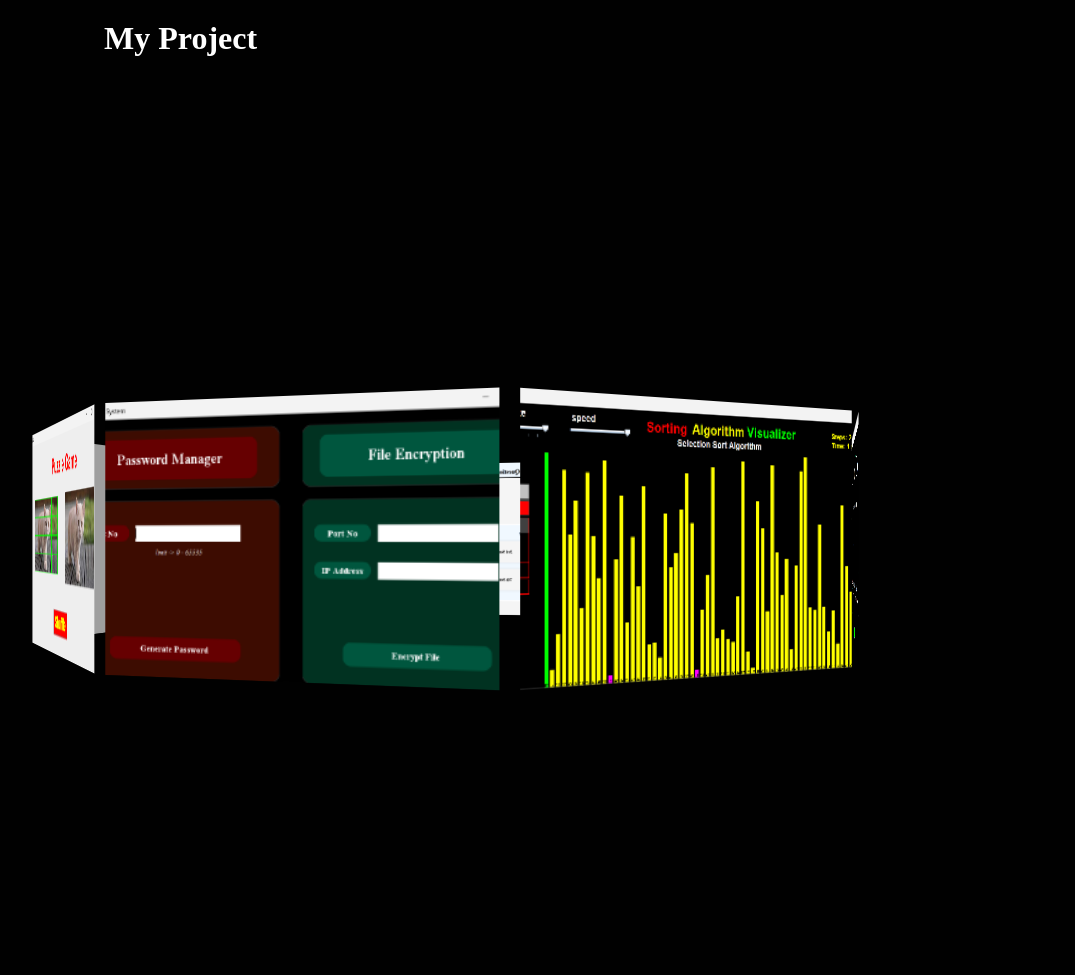
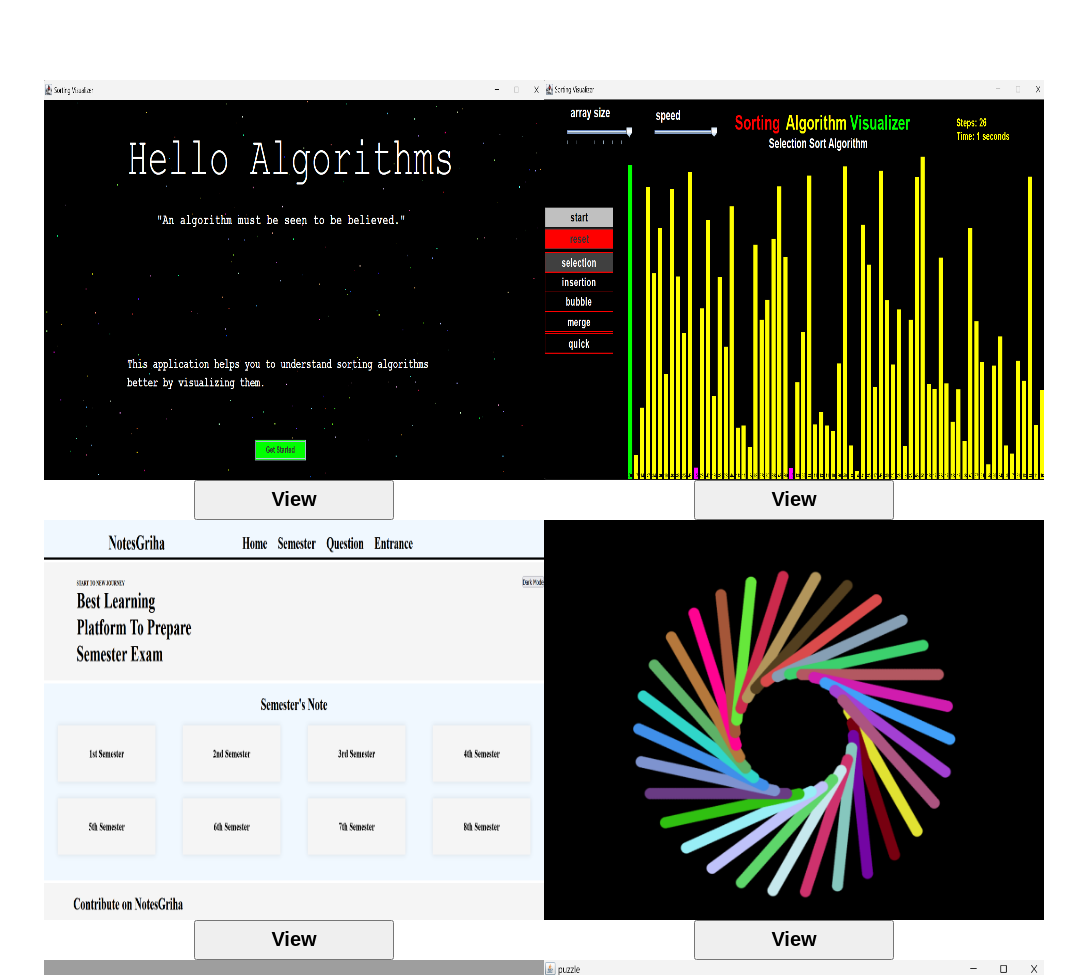
Before and after one commit to anilghale123/WebDevelopment, a website: page portfolio/project.html in a window 1280 px wide. Shown: the top 975 px of the page, without its empty margins (96-1171 px from the left). Before the commit the page ends 800 px from the top, so only its background shows below. Drawn offline with Linux system fonts and the light colour scheme; grey boxes are pictures that could not be loaded.

Commit message:
added project section

```diff
--- a/portfolio/gallery.css
+++ b/portfolio/gallery.css
@@ -1,42 +1,43 @@
-body{
-    margin:0;
-    height:100vh;
-    display:grid;
-    place-items:center;
-    background-color:#010101;
+
+
+h1{
+  text-align: center;
+  color: white;
 }
 
 .gallery{
-    position:relative;
-    width:300px;
-    height:200px;
-    transform-style:preserve-3d;
-    animation:rotate 65s linear infinite;
-    /* margin-bottom: 150px; */
+
+  display: flex;
+  flex-wrap: wrap;
+  flex-direction: row;
+  justify-content: center;
+  align-items: center;
 }
 
-  @keyframes rotate{
-    from{
-      transform:perspective(1200px) rotateY(0deg);
+.gallery img{
+    height: 400PX;
+    width:500px;
+    object-fit: fill;
+    /* padding: 20px;
+    padding-right: 50px; */
+    /* margin: 40px; */
 }
 
-    to{
-      transform:perspective(1200px) rotateY(360deg);
-    }
+.gallery img:hover{
+   height: 405px;
+   width: 505px;
 }
 
-  .gallery span{
-    position:absolute;
-    width:100%;
-    height:100%;
-    transform-origin:center;
-    transform-style:preserve-3d;
-    transform:rotateY(calc(var(--i) * 45deg)) translateZ(380px);
+.image-wrapper {
+  display: flex;
+  flex-direction: column;
+  align-items: center;
  }
 
-  .gallery span img{
-    position:absolute;
-    width:100%;
-    height:100%;
-    object-fit:cover;
+ .image-wrapper button {
+  /* margin-top: 10px; */
+  height: 40px;
+  width: 200px;
+  font-size: 20px;
+  font-weight: bold;
  }
--- a/portfolio/project.html
+++ b/portfolio/project.html
@@ -1,93 +1,49 @@
 <!DOCTYPE html>
 <html lang="en">
 <head>
-    <meta charset="UTF-8">
-    <meta name="viewport" content="width=device-width, initial-scale=1.0">
-    <!-- <link rel="stylesheet" href="gallery.css"> -->
-    <title>Document</title>
-    <style>
-        body{
-    margin:0;
-    height:100vh;
-    display:grid;
-    /* place-items:center; */
-    background-color:#010101;
-  }
-  h1{
-    margin-top: 20px;
-    margin-left: 200px;
-  }
-
-  .gallery{
-    position:relative;
-    width:300px;
-    height:200px;
-    transform-style:preserve-3d;
-    animation:rotate 65s linear infinite;
-    /* margin-bottom: 150px; */
-    /* margin: 150px; */
-    margin-top: 200px;
-    margin-left: 400px;
-  }
-
-  @keyframes rotate{
-    from{
-      transform:perspective(1200px) rotateY(0deg);
-    }
-
-    to{
-      transform:perspective(1200px) rotateY(360deg);
-    }
-  }
-
-  .gallery span{
-    position:absolute;
-    width:100%;
-    height:100%;
-    transform-origin:center;
-    transform-style:preserve-3d;
-    transform:rotateY(calc(var(--i) * 45deg)) translateZ(380px);
-  }
-
-  .gallery span img{
-    position:absolute;
-    width:100%;
-    height:100%;
-    object-fit:cover;
-  }
-    </style>
+  <meta charset="UTF-8">
+  <meta name="viewport" content="width=device-width, initial-scale=1.0">
+  <title>Document</title>
+  <link rel="stylesheet" href="gallery.css">
 </head>
 <body>
+   <h1>My Projects</h1>
+   <div class="gallery">
 
-   <span> <h1 style="color: white;">My Project</h1>
-   </span>
-    <div class="gallery">
+    <div class="image-wrapper">
+      <img src="image/abc.png" alt="">
+      <button>View</button>
+    </div>
 
-        <span style="--i:1">
-          <img src="image/abc.png" alt="" />
+    <div class="image-wrapper">
+      <img src="image/def.png" alt="">
+      <button>View</button>
+    </div>
 
-        </span>
+    <div class="image-wrapper">
+      <img src="image/ghi.png" alt="">
+      <button>View</button>
+    </div>
 
-        <span style="--i:2">
-            <img src="image/def.png" alt="" />
-        </span>
-        <span style="--i:3">
-            <img src="image/ghi.png" alt="" />
-        </span>
-        <span style="--i:4">
-            <img src="image/jkl.png" alt="" />
-        </span>
-        <span style="--i:5">
-            <img src="image/mno.png" alt="" />
-        </span>
-        <span style="--i:6">
-            <img src="image/pqr.png" alt="" />
-        </span>
-        <span style="--i:7">
-            <img src="image/stu.png" alt="" />        </span>
-        <span style="--i:8">
-            <img src="image/def.png" alt="" />        </span>
-      </div>
+    <div class="image-wrapper">
+      <img src="image/jkl.png" alt="">
+      <button>View</button>
+    </div>
+
+    <div class="image-wrapper">
+      <img src="image/mno.png" alt="">
+      <button>View</button>
+    </div>
+
+    <div class="image-wrapper">
+      <img src="image/pqr.png" alt="">
+      <button>View</button>
+    </div>
+
+
+
+  </div>
+
 
 </body>
 </html>
```
Lines whose indentation alone changed are shown as unchanged.
